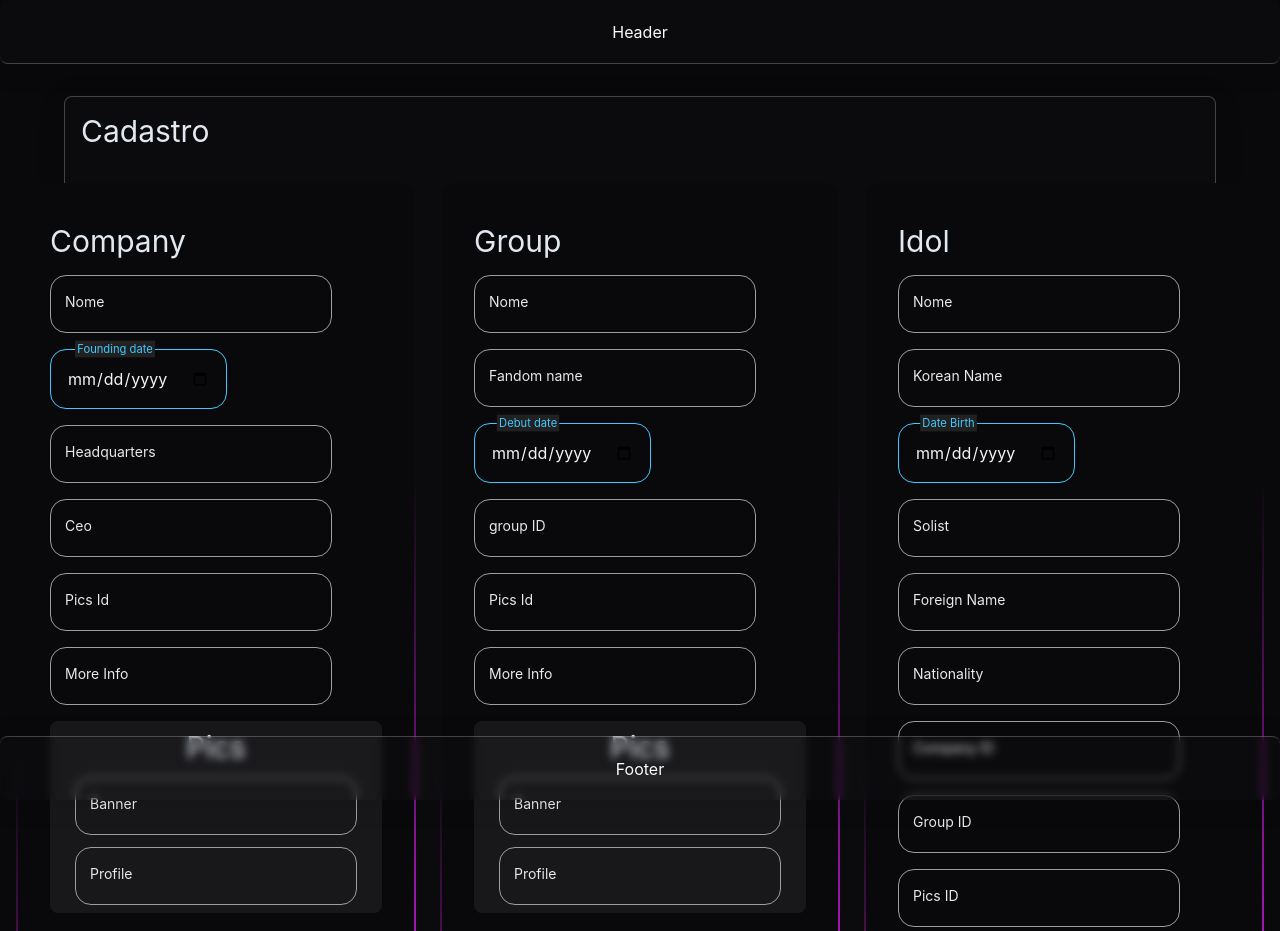
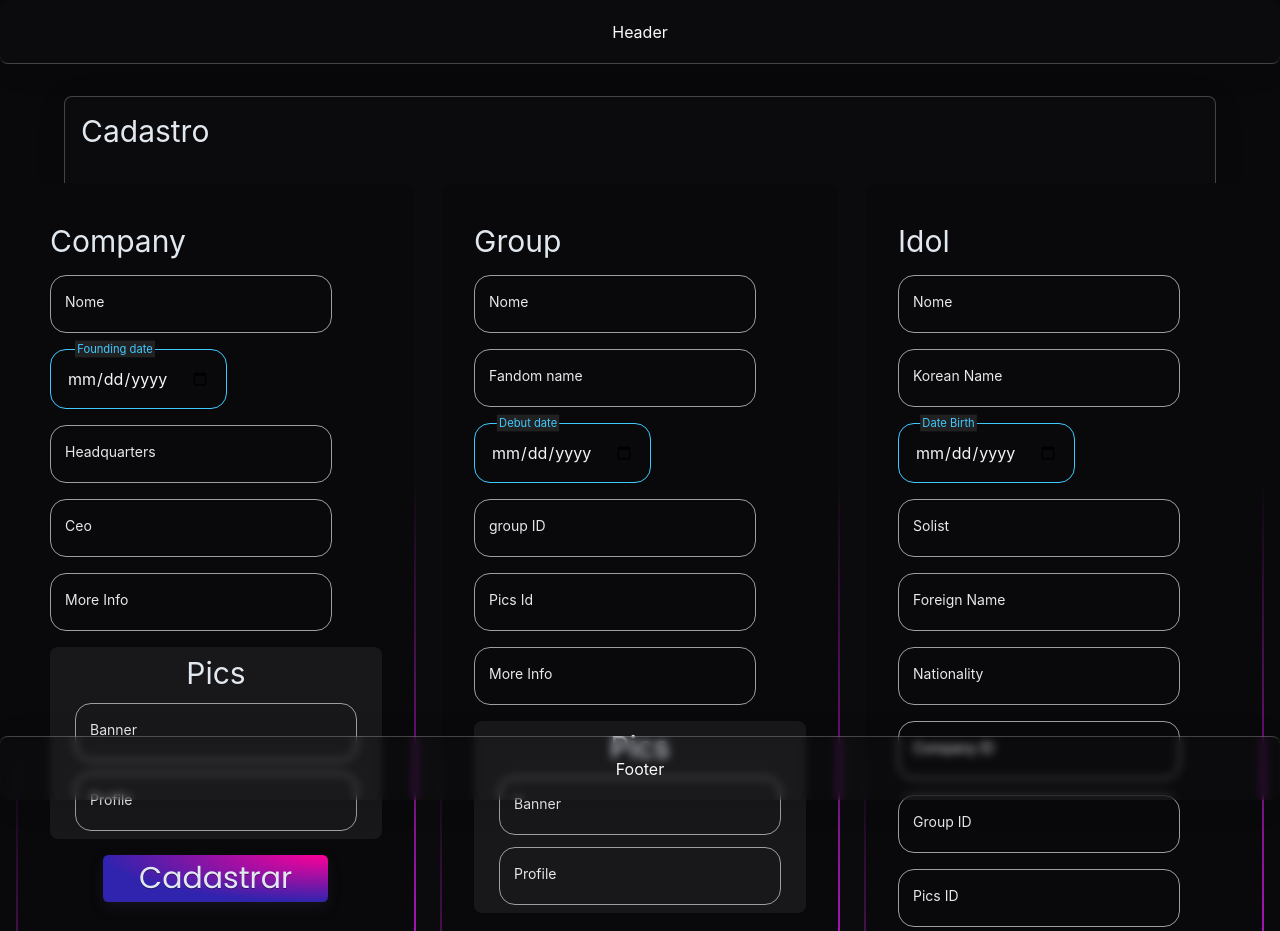
Before and after one commit to Lazaro-Costa/KpopStats, a React (Vite) app: page /cadastro in a window 1280 px wide. Shown: the top 931 px of the page. Built offline with nearby package versions, Linux system fonts and the light colour scheme.

Commit message:
Feat: Cad Company - Funcionando

```diff
--- a/package.json
+++ b/package.json
@@ -10,11 +10,13 @@
     "preview": "vite preview"
   },
   "dependencies": {
+    "dotenv": "^16.3.1",
     "react": "^18.2.0",
     "react-dom": "^18.2.0",
     "react-router-dom": "^6.18.0"
   },
   "devDependencies": {
+    "@types/node": "^20.10.0",
     "@types/react": "^18.2.15",
     "@types/react-dom": "^18.2.7",
     "@typescript-eslint/eslint-plugin": "^6.0.0",
--- /dev/null
+++ b/src/Components/Button/Button.tsx
@@ -0,0 +1,10 @@
+import style from './CSS/Button.module.css'
+const Button = ({label, ...rest}) => {
+  return (
+    <button className={style.btn} {...rest}>
+      <p className='text-3xl text-slate-200 font-sans'>{label}</p>
+    </button>
+  )
+}
+
+export default Button
--- /dev/null
+++ b/src/Components/Button/CSS/Button.module.css
@@ -0,0 +1,26 @@
+.btn {
+  font-size: 18px;
+  display: inline-block;
+  outline: 0;
+  border: 0;
+  cursor: pointer;
+  will-change: box-shadow,transform;
+  background: radial-gradient( 100% 100% at 100% 0%, var(--rosa) 0%, var(--azul) 100% );
+  box-shadow: 0px 0.01em 0.01em rgb(45 35 66 / 40%), 0px 0.3em 0.7em -0.01em rgb(45 35 66 / 30%), inset 0px -0.01em 0px rgb(58 65 111 / 50%);
+  padding: 0 2em;
+  border-radius: 0.3em;
+  color: #fff;
+  height: 2.6em;
+  text-shadow: 0 1px 0 rgb(0 0 0 / 40%);
+  transition: box-shadow 0.15s ease, transform 0.15s ease;
+}
+
+.btn:hover {
+  box-shadow: 0px 0.1em 0.2em rgb(45 35 66 / 40%), 0px 0.4em 0.7em -0.1em rgb(45 35 66 / 30%), inset 0px -0.1em 0px var(--verde-claro);
+  transform: translateY(-0.1em);
+}
+
+.btn:active {
+  box-shadow: inset 0px 0.1em 0.6em var(--amarelo-verde);
+  transform: translateY(0em);
+}
--- a/src/Components/Cadastro/CadCompany.tsx
+++ b/src/Components/Cadastro/CadCompany.tsx
@@ -2,9 +2,11 @@ import React from 'react';
 import FormContainer from '../Form/FormContainer/FormContainer';
 import FormGroup from '../Form/FormGroup/FormGroup';
 import Input from '../Form/Input/InputPlaceholder/Input';
-import { ICreateCompany } from '../../Interfaces/Interfaces.api';
+import { ICreateCompany, ICreatePic } from '../../Interfaces/Interfaces.api';
 import InputDate from '../Form/Input/InputDate/InputDate';
 import InputComponent from '../Form/Input/InputComponent/InputComponent';
+import Button from '../Button/Button';
+import { CreateEntity } from '../../utils/CreateEntity';
 
 const CadCompany = () => {
   const [company, setCompany] = React.useState<ICreateCompany>({
@@ -12,11 +14,40 @@ const CadCompany = () => {
     founding_date: '',
     headquarters: '',
     ceo: '',
-    moreInfo: '',
+    more_info: '',
     picsId: '',
+  });
+  const [pics, setPics] = React.useState<ICreatePic>({
+    name: '',
     urls_banner: [''],
     urls_profile: [''],
   });
+  const [load, setLoad] = React.useState(false);
+  const [erro, setErro] = React.useState<Error | Boolean>(false);
+
+  const handleClick = async (e) => {
+    e.preventDefault();
+    try{
+      setLoad(true);
+      setErro(false);
+      const data: ICreateCompany = {
+        ...company,
+        founding_date: new Date(company.founding_date).toISOString(),
+      }
+      const CreateCompany = new CreateEntity(data, pics);
+      const response = await CreateCompany.createEntity('http://localhost:3000/companys');
+      if(response){
+        console.log(response)
+      }
+    }catch(error){
+      console.log(error)
+      if(error instanceof Error) setErro(error);
+    }finally{
+      setLoad(false);
+    }
+}
+  if(load) return <p>Loading...</p>;
+  if(erro) return <p>{JSON.stringify(erro)}</p>;
   return (
     <FormContainer>
       <FormGroup>
@@ -32,7 +63,7 @@ const CadCompany = () => {
 
         <InputDate
           label={'Founding date'}
-          value={company.founding_date}
+          value={company.founding_date as string}
           onChange={({ target }) =>
             setCompany({ ...company, founding_date: target.value })
           }
@@ -56,26 +87,20 @@ const CadCompany = () => {
 
         <Input
           req
-          content={'Pics Id'}
-          type="number"
-          value={company.picsId}
+          content={'More Info'}
+          value={company.more_info}
           onChange={({ target }) =>
-            setCompany({ ...company, picsId: +target.value })
+            setCompany({ ...company, more_info: target.value })
           }
         />
 
-        <Input
-          req
-          content={'More Info'}
-          value={company.moreInfo}
-          onChange={({ target }) =>
-            setCompany({ ...company, moreInfo: target.value })
-          }
-        />
+        <InputComponent entity={pics} setEntity={setPics} />
 
-        <InputComponent entity={company} setEntity={setCompany} />
+        <div className='flex w-full justify-center items-center'>
+          <Button label={'Cadastrar'} onClick={(e) => handleClick(e)}/>
+        </div>
       </FormGroup>
-      <pre>{JSON.stringify(company, null, 2)}</pre>
+      <pre>{JSON.stringify({company, pics}, null, 2)}</pre>
     </FormContainer>
   );
 };
--- a/src/Components/Form/Input/InputComponent/InputComponent.tsx
+++ b/src/Components/Form/Input/InputComponent/InputComponent.tsx
@@ -53,7 +53,6 @@ const InputComponent = ({ entity, setEntity }) => {
       <div className='w-full flex justify-center align-center'>
         <h1 className='text-3xl text-slate-200 block'>Pics</h1>
       </div>
-
       {keywordsBan &&
         keywordsBan.map((keyword, index) => (
           <RemoveItem
--- a/src/Interfaces/Interfaces.api.ts
+++ b/src/Interfaces/Interfaces.api.ts
@@ -2,6 +2,14 @@ export interface ICreatePic{
   name: string
   urls_profile?: string[]
   urls_banner?: string[]
+}
+export interface IGetPic{
+  id: number
+  createdAt: string
+  updatedAt: string
+  name: string
+  profiles: [{id:number, url:string}]
+  banners: [{id:number, url:string}]
 }
 export interface ICreateBanner{
   picId: number
@@ -13,10 +21,10 @@ export interface ICreateProfile{
 }
 export interface ICreateCompany{
   name: string
-  founding_date?: string | null
+  founding_date?: string | null | Date
   headquarters?: string | null
   ceo?: string | null
-  moreInfo?: string | null
+  more_info?: string | null
   picsId?: number | null | string
   urls_banner?: ICreateBanner['url']
   urls_profile?: ICreateProfile['url']
--- /dev/null
+++ b/src/utils/CreateEntity.ts
@@ -0,0 +1,39 @@
+import { ICreateCompany, ICreateGroup, ICreateIdol, ICreatePic, IGetPic } from "../Interfaces/Interfaces.api";
+
+type Entity = ICreateCompany | ICreateGroup | ICreateIdol
+
+export class CreateEntity{
+  constructor(public entity: Entity, public pics: ICreatePic) {
+  }
+  public async createEntity(url: string) {
+    const { id } = await this.createPic('http://localhost:3000/pics');
+    const data = {
+      ...this.entity,
+      picsId: id,
+    }
+    const response = await fetch(url, {
+      method: 'POST',
+      headers: {
+        'Content-Type': 'application/json',
+      },
+      body: JSON.stringify(data),
+    });
+    if (!response.ok) throw new Error(`Error: ${response.status}`);
+    return (await response.json());
+  }
+  public async createPic(url:string): Promise<IGetPic> {
+    const data = {
+      ...this.pics,
+      name: `PICS_${this.entity.name}`,
+    }
+    const response = await fetch(url, {
+      method: 'POST',
+      headers: {
+        'Content-Type': 'application/json',
+      },
+      body: JSON.stringify(data),
+    });
+    if (!response.ok) throw new Error(`Error: ${response.status}`);
+    return (await response.json());
+  }
+}
```
Also changed, not shown: 1 other file (tests, documents, lock files or other folders).
